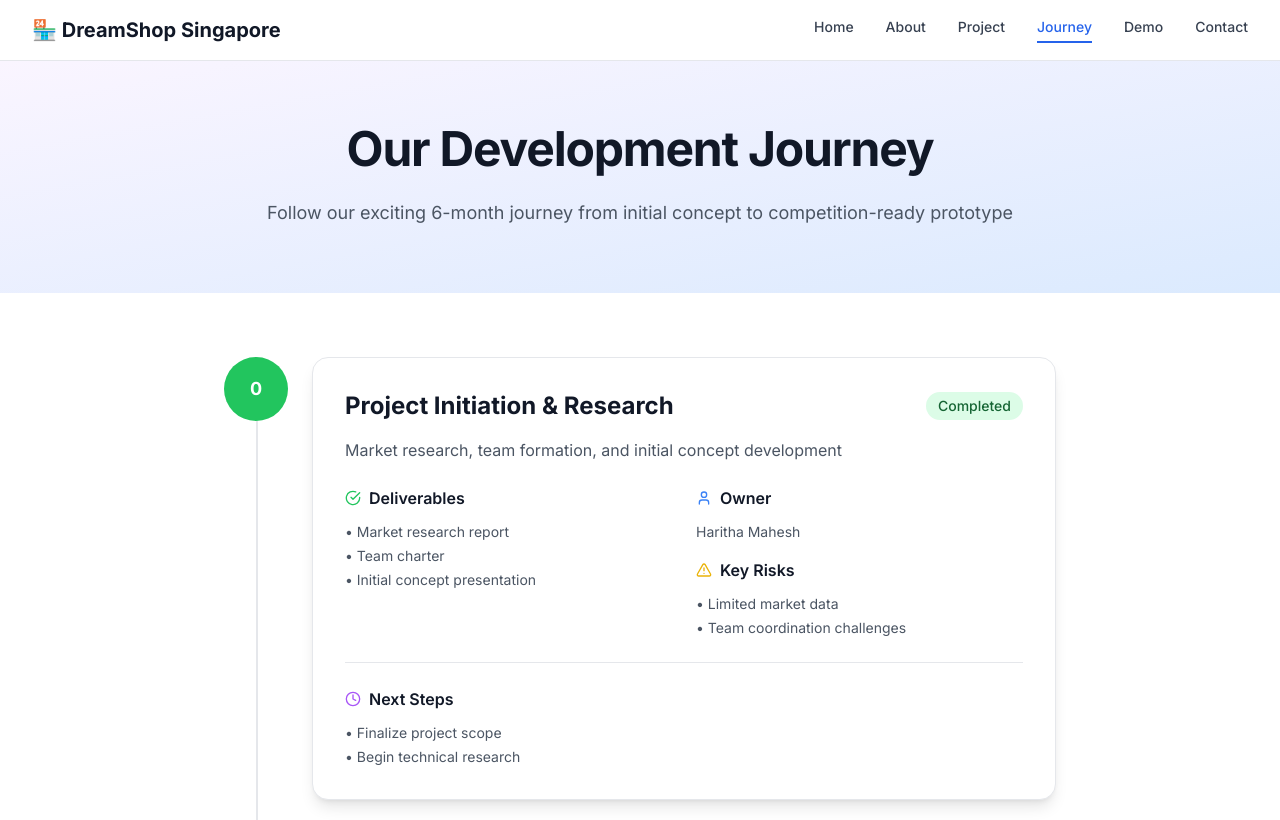
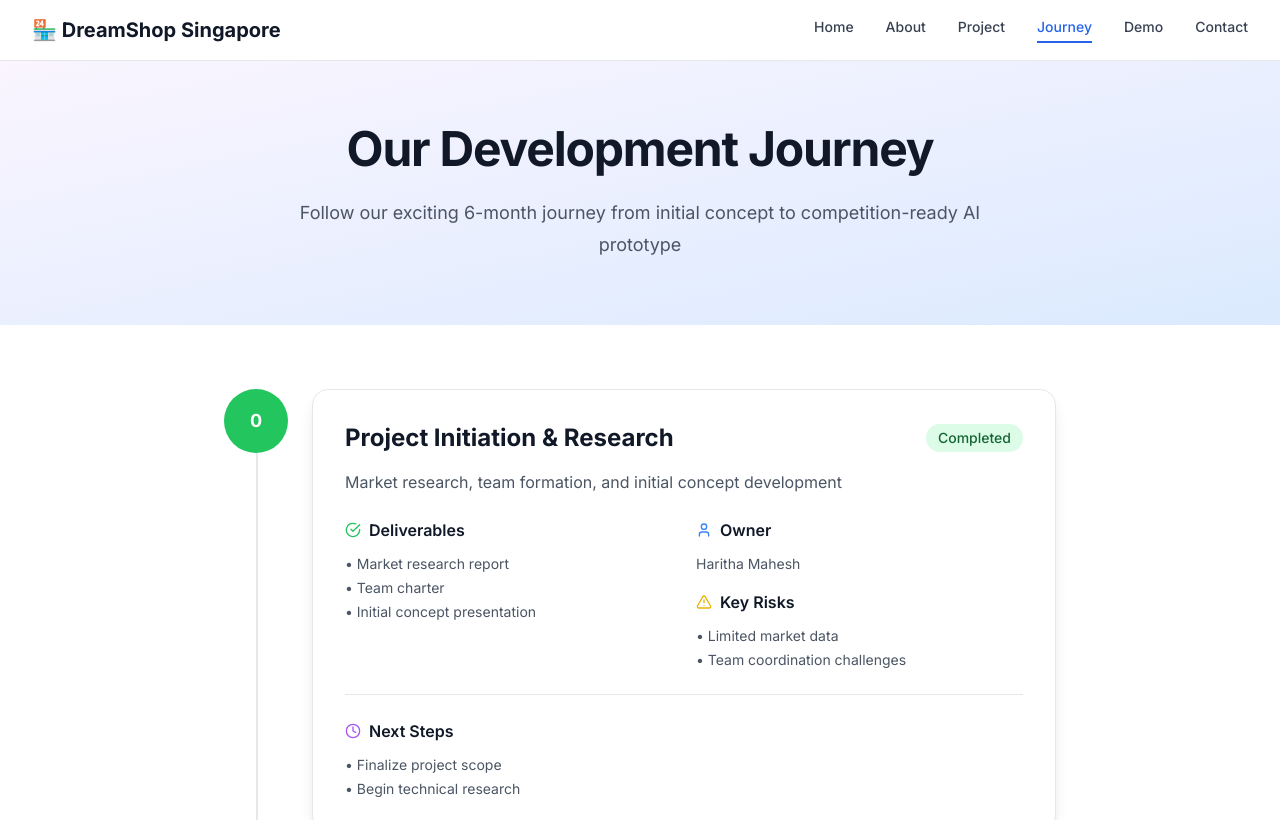
Before and after one commit to SaaiAravindhRaja/Re-Charge, a Next.js app: page /journey in a window 1280 px wide. Shown: the top 820 px of the page. Built offline with nearby package versions, Linux system fonts and the light colour scheme.

Commit message:
update demo and journey page titles

```diff
--- a/app/demo/page.tsx
+++ b/app/demo/page.tsx
@@ -14,7 +14,7 @@ export default function DemoPage() {
         <div className="mx-auto max-w-7xl px-4 sm:px-6 lg:px-8">
           <div className="text-center">
             <h1 className="text-4xl font-bold tracking-tight text-gray-900 sm:text-5xl">
-              Experience DreamShop Live
+              Experience DreamShop Singapore Live
             </h1>
             <p className="mt-6 text-lg leading-8 text-gray-600 max-w-3xl mx-auto">
               Try our AI-powered retail solution and see the future of personalized shopping in action
--- a/app/journey/page.tsx
+++ b/app/journey/page.tsx
@@ -18,7 +18,7 @@ export default function JourneyPage() {
               Our Development Journey
             </h1>
             <p className="mt-6 text-lg leading-8 text-gray-600 max-w-3xl mx-auto">
-              Follow our exciting 6-month journey from initial concept to competition-ready prototype
+              Follow our exciting 6-month journey from initial concept to competition-ready AI prototype
             </p>
           </div>
         </div>
```
